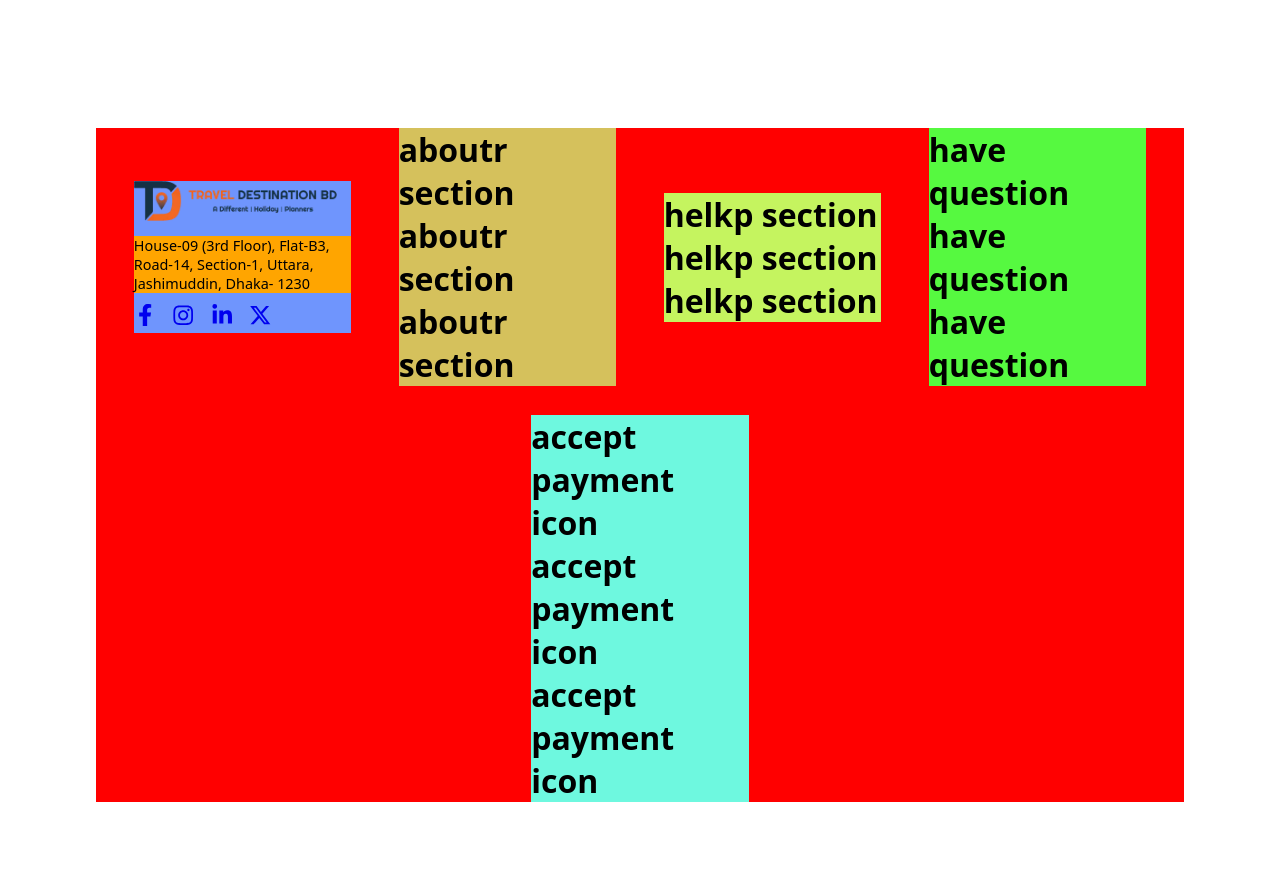
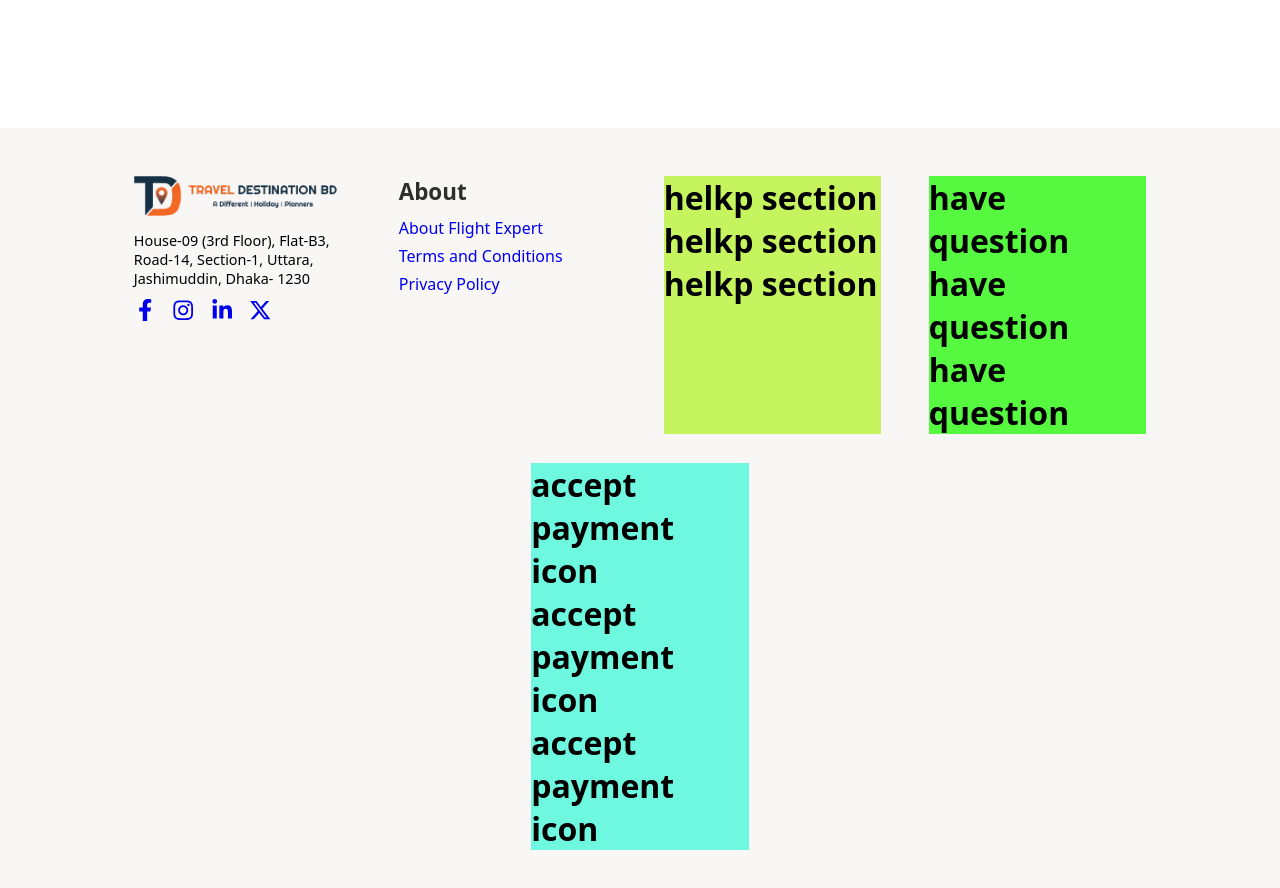
Before and after one commit to naimur-29/Travel-Destination-BD, a React (Vite) app in the folder client/: page / in a window 1280 px wide. Shown: the part 1540-2428 px from the top of the page. Before the commit the page ends 2342 px from the top, so only its background shows below. Built offline with nearby package versions, Linux system fonts and the light colour scheme.

Commit message:
footer : about section added

```diff
--- a/client/src/components/Footer/Footer.jsx
+++ b/client/src/components/Footer/Footer.jsx
@@ -5,6 +5,21 @@ import { FaXTwitter } from "react-icons/fa6";
 import { Link } from "react-router-dom";
 
 import Logo from "../../assets/logo.webp";
+
+const aboutContent = [
+  {
+    link: "/",
+    content: "About Flight Expert",
+  },
+  {
+    link: "/",
+    content: "Terms and Conditions",
+  },
+  {
+    link: "/",
+    content: "Privacy Policy",
+  },
+];
 
 const Footer = () => {
   return (
@@ -54,9 +69,15 @@ const Footer = () => {
 
         {/* about section starts  */}
         <div className="aboutSection">
-          <h1>aboutr section</h1>
-          <h1>aboutr section</h1>
-          <h1>aboutr section</h1>
+          <h1 className="aboutHeader">About</h1>
+
+          <div className="aboutContent">
+            {aboutContent?.map((content, ind) => (
+              <Link className="aboutContentList" key={ind} to={content?.link}>
+                <p>{content?.content} </p>
+              </Link>
+            ))}
+          </div>
         </div>
         {/* about section ends  */}
 
--- a/client/src/components/Footer/Footer.scss
+++ b/client/src/components/Footer/Footer.scss
@@ -1,20 +1,27 @@
 @import "../../variables.scss";
 
+@mixin footerHeader {
+  font-weight: 650;
+  font-size: 1.4rem;
+  color: rgb(47, 45, 45);
+  margin-bottom: 0.6rem;
+}
+
+.footerContainer {
+  background-color: rgb(249, 246, 246);
+  padding: 3rem 0;
+}
 .footerWrapper {
-  background-color: red;
   width: 85%;
   margin: auto;
   display: flex;
-
   flex-wrap: wrap;
   column-gap: 0.6rem;
   row-gap: 1.8rem;
   justify-content: space-evenly;
-  align-items: center;
 
   //   adddress section css starts
   .addressSection {
-    background-color: rgb(111, 149, 253);
     width: 20%;
     display: flex;
     flex-direction: column;
@@ -29,7 +36,6 @@
     }
 
     .addressBody {
-      background-color: orange;
       font-size: 0.9rem;
     }
 
@@ -45,8 +51,22 @@
 
   //   about section css starts
   .aboutSection {
-    background-color: rgb(213, 193, 92);
     width: 20%;
+
+    .aboutHeader {
+      @include footerHeader;
+    }
+
+    .aboutContent {
+      display: flex;
+      flex-direction: column;
+      row-gap: 0.4rem;
+
+      .aboutContentList {
+        list-style: none;
+        text-decoration: none;
+      }
+    }
   }
   //   about section css starts
 
```
